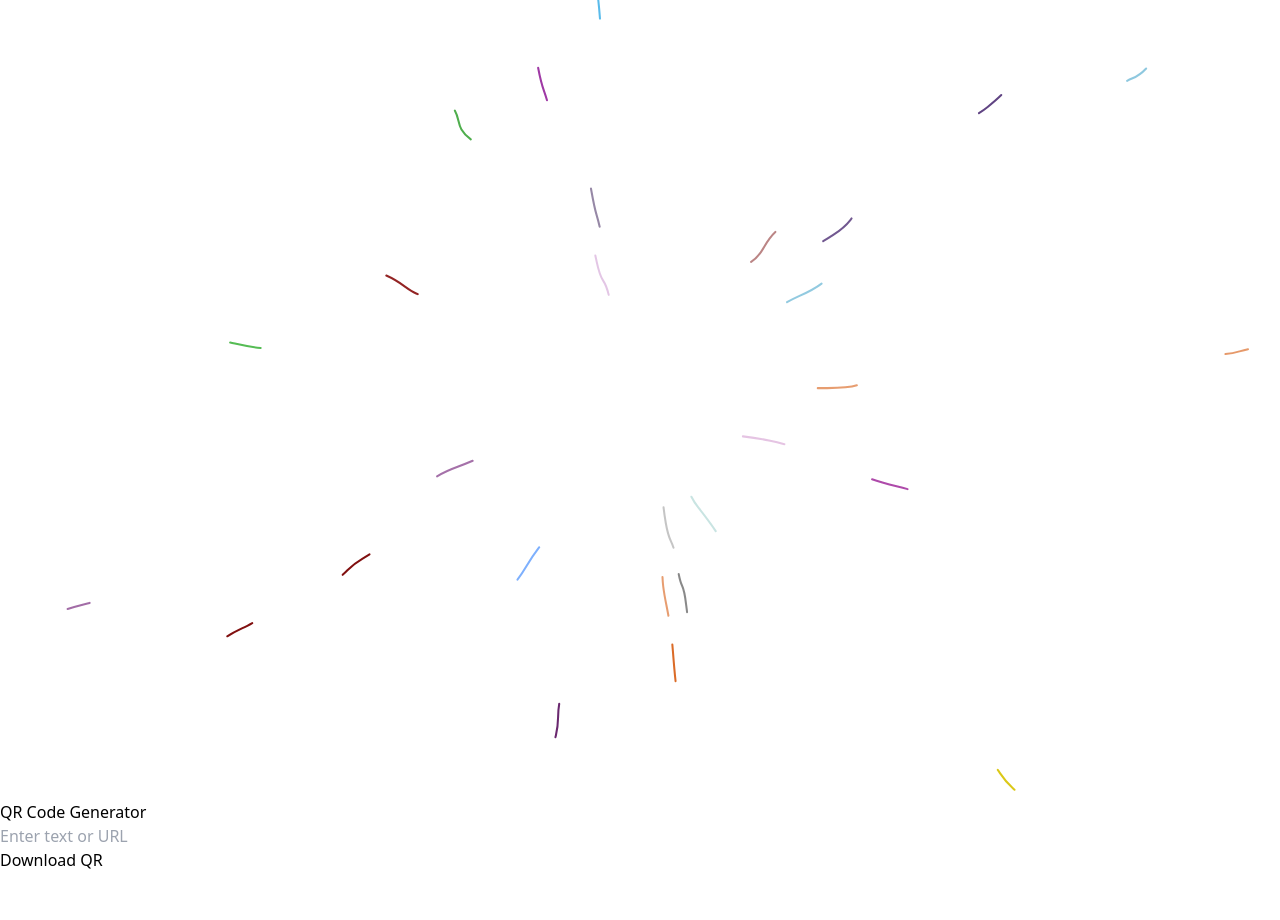
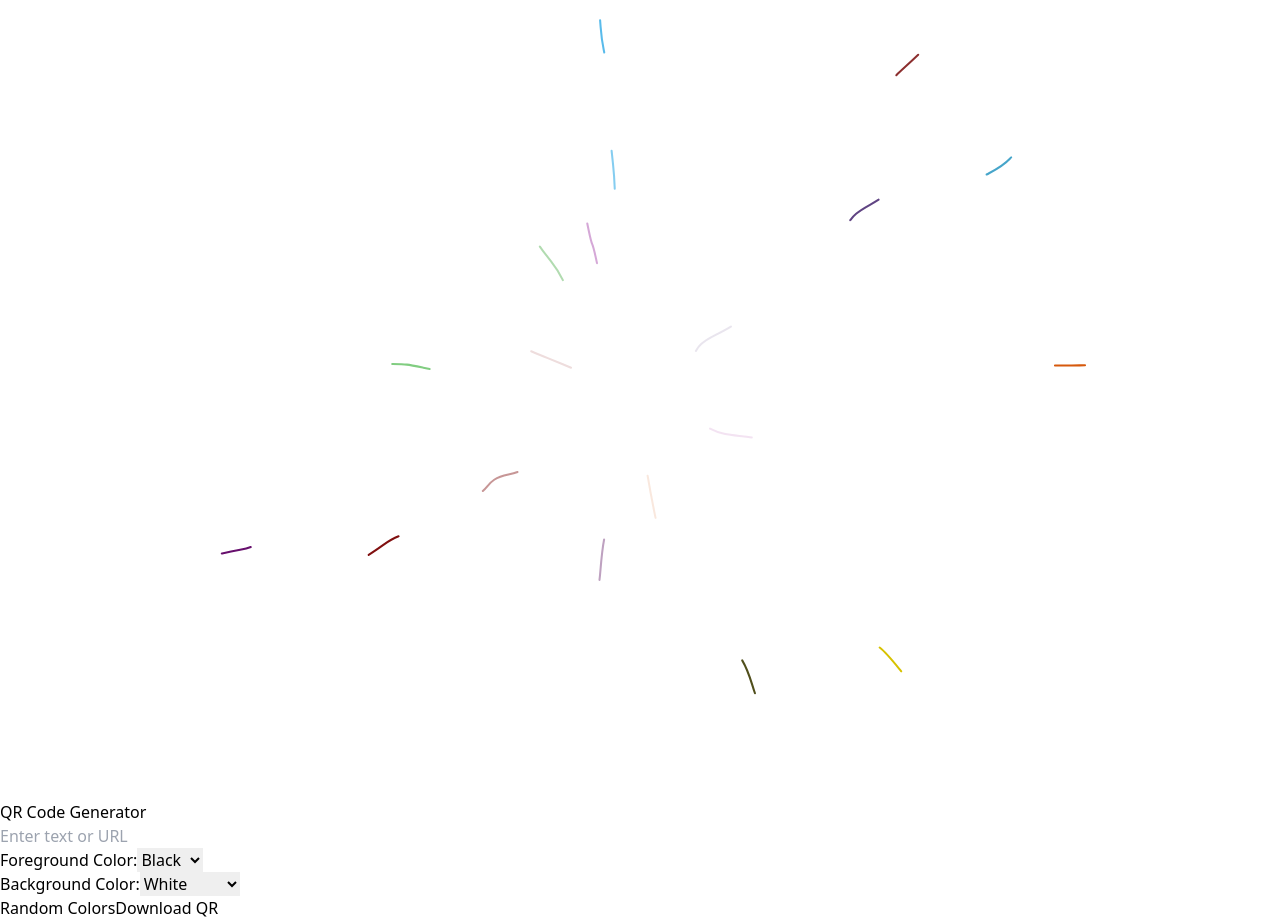
Before and after one commit to Aapush01/QReasy, a React (Vite) app: page / in a window 1280 px wide. Before the commit the page ends 872 px from the top, so only its background shows below. Built offline with nearby package versions, Linux system fonts and the light colour scheme.

Commit message:
add more colour in BG and FG

```diff
--- a/src/components/QRCodeGenerator.tsx
+++ b/src/components/QRCodeGenerator.tsx
@@ -6,17 +6,49 @@ import { saveAs } from 'file-saver';
 import { toPng } from 'html-to-image';
 import { BackgroundLines } from "../components/ui/BackgroundLines";
 
+// Predefined list of colors
+const fgColors = ['Black', 'Red', 'Blue', 'Green',]; // Foreground colors
+
+const bgColors = ['White', 'Pink', 'Yellow','Lavender','Honeydew']; // Background colors
+
 const QRCodeGenerator: React.FC = () => {
   const [inputText, setInputText] = useState<string>('');
+  const [fgColor, setFgColor] = useState<string>('black'); // Foreground color default
+  const [bgColor, setBgColor] = useState<string>('white'); // Background color default
   const qrRef = useRef<HTMLDivElement>(null);
 
+  // Handle input text change
   const handleInputChange = (e: ChangeEvent<HTMLInputElement>): void => {
     setInputText(e.target.value);
   };
 
+  // Handle foreground color change
+  const handleFgColorChange = (e: ChangeEvent<HTMLSelectElement>): void => {
+    setFgColor(e.target.value);
+  };
+
+  // Handle background color change
+  const handleBgColorChange = (e: ChangeEvent<HTMLSelectElement>): void => {
+    setBgColor(e.target.value);
+  };
+
+  // Random color generator
+  const getRandomColor = (colorArray: string[]): string => {
+    const randomIndex = Math.floor(Math.random() * colorArray.length);
+    return colorArray[randomIndex];
+  };
+
+  // Handle random color selection for both fg and bg
+  const handleRandomColors = () => {
+    const randomFgColor = getRandomColor(fgColors);
+    const randomBgColor = getRandomColor(bgColors);
+
+    setFgColor(randomFgColor);
+    setBgColor(randomBgColor);
+  };
+
   const notify = () => {
-    console.log("Notify function called"); // Debugging log
-    toast("QR Downloaded!"); // Show toast notification
+    toast("QR Downloaded!");
   };
 
   const handleDownloadClick = () => {
@@ -28,7 +60,7 @@ const QRCodeGenerator: React.FC = () => {
     toPng(qrRef.current)
       .then((dataUrl) => {
         saveAs(dataUrl, 'qr-code.png');
-        notify(); // Notify after successful download
+        notify();
       })
       .catch((err) => {
         console.error('Error generating image', err);
@@ -48,23 +80,53 @@ const QRCodeGenerator: React.FC = () => {
           className="p-2 mb-4 border border-gray-400 rounded-md w-full sm:max-w-xs"
         />
 
+        {/* Dropdowns for Foreground and Background Colors */}
+        <div className="flex gap-4 mb-4">
+          <div>
+            <label htmlFor="fgColor">Foreground Color:</label>
+            <select id="fgColor" value={fgColor} onChange={handleFgColorChange} className="ml-2">
+              {fgColors.map((color) => (
+                <option key={color} value={color}>
+                  {color}
+                </option>
+              ))}
+            </select>
+          </div>
+          <div>
+            <label htmlFor="bgColor">Background Color:</label>
+            <select id="bgColor" value={bgColor} onChange={handleBgColorChange} className="ml-2">
+              {bgColors.map((color) => (
+                <option key={color} value={color}>
+                  {color}
+                </option>
+              ))}
+            </select>
+          </div>
+        </div>
+
         {inputText && (
           <div className="bg-white p-4 rounded-md shadow-md" ref={qrRef}>
-            <QRCode value={inputText} />
+            {/* Apply fgColor and bgColor */}
+            <QRCode value={inputText} fgColor={fgColor} bgColor={bgColor} />
           </div>
         )}
 
         <div className="flex justify-center items-center mt-4">
           <button
+            onClick={handleRandomColors}
+            className="p-2 bg-blue-500 text-white rounded-md ml-2"
+          >
+            Random Colors
+          </button>
+          <button
             onClick={handleDownloadClick}
-            className="p-2 bg-blue-500 text-white rounded-md"
+            className="p-2 bg-blue-500 text-white rounded-md ml-2"
           >
             Download QR
           </button>
         </div>
       </div>
 
-      {/* ToastContainer is placed at the root of the component */}
       <ToastContainer />
     </BackgroundLines>
   );
```
